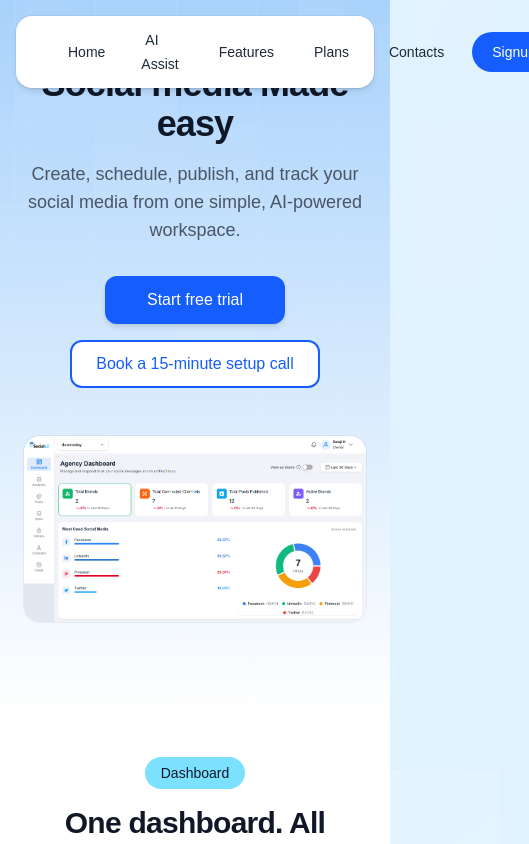
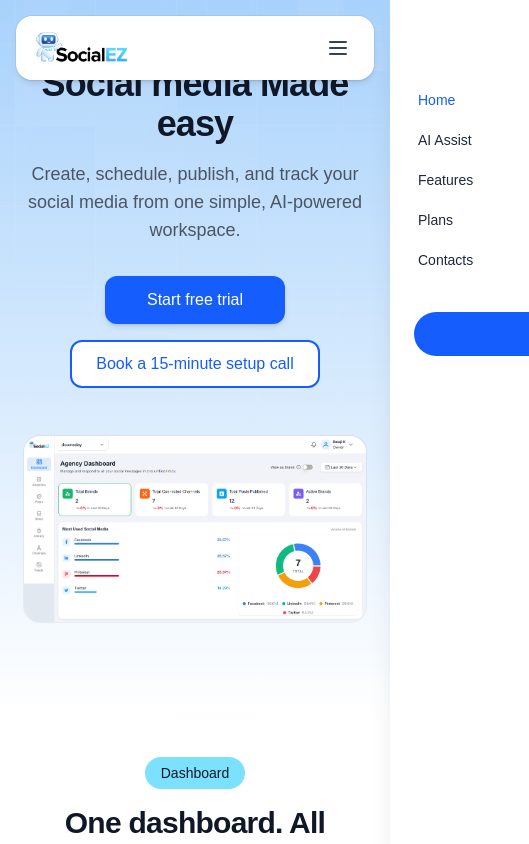
Before and after one commit to hanacourses/socialez-landing-page, a Next.js app: page / in a window 390 px wide. Shown: the top 844 px of the page, 529 px wide, since content can reach past the window. Built offline with nearby package versions, Linux system fonts and the light colour scheme.

Commit message:
layout responsiveness and navigation functionality updated

```diff
--- a/src/app/globals.css
+++ b/src/app/globals.css
@@ -32,12 +32,17 @@
 
 html {
   scroll-behavior: smooth;
+  overflow-x: hidden;
+  width: 100%;
 }
 
 body {
   background: var(--background);
   color: var(--foreground);
   font-family: Arial, Helvetica, sans-serif;
+  overflow-x: hidden;
+  width: 100%;
+  min-width: 0;
 }
 
 /* Landing background: bg.png as pattern, light blue base, gradient in lower area */
--- a/src/app/layout.tsx
+++ b/src/app/layout.tsx
@@ -18,6 +18,11 @@ export const metadata: Metadata = {
   description: "SocialEZ landing page",
 };
 
+export const viewport = {
+  width: "device-width",
+  initialScale: 1,
+};
+
 export default function RootLayout({
   children,
 }: Readonly<{
@@ -26,9 +31,9 @@ export default function RootLayout({
   return (
     <html lang="en">
       <body
-        className={`${geistSans.variable} ${geistMono.variable} min-h-screen antialiased bg-landing`}
+        className={`${geistSans.variable} ${geistMono.variable} min-h-screen w-full min-w-0 antialiased bg-landing overflow-x-hidden`}
       >
-        <header className="fixed left-0 right-0 top-0 z-50 px-4 pt-4 pb-2 sm:px-6">
+        <header className="fixed left-0 right-0 top-0 z-50 w-full px-4 pt-4 pb-2 sm:px-6">
           <Navbar />
         </header>
         {children}
--- a/src/app/page.tsx
+++ b/src/app/page.tsx
@@ -3,7 +3,7 @@ import { Hero, OneDashboard, FeaturesTabs, Scheduling, Performance,Faq,FooterCta
 
 export default function Home() {
   return (
-    <main>
+    <main className="w-full min-w-0 overflow-x-hidden">
       <Hero />
       <OneDashboard />
       <FeaturesTabs />
--- a/src/components/layout/Footer.tsx
+++ b/src/components/layout/Footer.tsx
@@ -60,7 +60,7 @@ const SOCIAL_LINKS = [
 
 export default function Footer() {
   return (
-    <footer className="bg-white border-t border-gray-200 w-full justify-center items-center flex ">
+    <footer id="contacts" className="bg-white border-t border-gray-200 w-full justify-center items-center flex ">
       <div className="w-full py-12 md:py-16 max-w-7xl mx-auto">
         <div className="w-full flex justify-between items-start gap-8">
           {/* Column 1: Logo, description, social */}
--- a/src/components/layout/Navbar/Navbar.tsx
+++ b/src/components/layout/Navbar/Navbar.tsx
@@ -1,39 +1,267 @@
 "use client";
 
 import Link from "next/link";
+import { useState, useEffect, useCallback } from "react";
 import { Logo } from "./Logo";
 import { NAV_LINKS } from "./constants";
 
+const getActiveHref = (): string => {
+  if (typeof window === "undefined") return "/";
+  const hash = window.location.hash;
+  if (hash) return hash;
+  return "/";
+};
+
+const useActiveNavLink = () => {
+  const [activeHref, setActiveHref] = useState(getActiveHref);
+
+  useEffect(() => {
+    const handleHashChange = () => setActiveHref(getActiveHref());
+
+    const updateActiveFromScroll = () => {
+      const headerOffset = 120;
+      const sections = NAV_LINKS.filter((l) => l.sectionId).map((l) => ({
+        link: l,
+        el: document.getElementById(l.sectionId!),
+      }));
+
+      const visible = sections
+        .filter(({ el }) => el)
+        .map(({ link, el }) => ({
+          link,
+          top: el!.getBoundingClientRect().top - headerOffset,
+        }))
+        .filter((v) => v.top <= window.innerHeight * 0.3)
+        .sort((a, b) => b.top - a.top);
+
+      if (visible.length > 0) {
+        setActiveHref(visible[0].link.href);
+      } else if (sections[0]?.link) {
+        setActiveHref(sections[0].link.href);
+      }
+    };
+
+    const observer = new IntersectionObserver(
+      () => updateActiveFromScroll(),
+      { rootMargin: "-20% 0px -60% 0px", threshold: 0 }
+    );
+
+    const timer = setTimeout(() => {
+      NAV_LINKS.forEach(({ sectionId }) => {
+        const el = sectionId ? document.getElementById(sectionId) : null;
+        if (el) observer.observe(el);
+      });
+      updateActiveFromScroll();
+    }, 100);
+
+    window.addEventListener("hashchange", handleHashChange);
+
+    return () => {
+      clearTimeout(timer);
+      observer.disconnect();
+      window.removeEventListener("hashchange", handleHashChange);
+    };
+  }, []);
+
+  return activeHref;
+};
+
+const NavLink = ({
+  label,
+  href,
+  isActive,
+  onClick,
+}: {
+  label: string;
+  href: string;
+  isActive?: boolean;
+  onClick?: () => void;
+}) => (
+  <li role="none">
+    <Link
+      href={href}
+      onClick={onClick}
+      className={`text-sm font-medium transition-colors rounded px-1 focus:outline-none focus-visible:ring-2 focus-visible:ring-blue-500 focus-visible:ring-offset-2 ${
+        isActive
+          ? "text-blue-600"
+          : "text-gray-800 hover:text-blue-600"
+      }`}
+      role="menuitem"
+      aria-current={isActive ? "page" : undefined}
+    >
+      {label}
+    </Link>
+  </li>
+);
+
 export const Navbar = () => {
+  const [isMobileMenuOpen, setIsMobileMenuOpen] = useState(false);
+  const activeHref = useActiveNavLink();
+
+  const handleToggleMobileMenu = useCallback(() => {
+    setIsMobileMenuOpen((prev) => !prev);
+  }, []);
+
+  const handleCloseMobileMenu = useCallback(() => {
+    setIsMobileMenuOpen(false);
+  }, []);
+
+  useEffect(() => {
+    const handleEscape = (e: KeyboardEvent) => {
+      if (e.key === "Escape") handleCloseMobileMenu();
+    };
+    if (isMobileMenuOpen) {
+      document.addEventListener("keydown", handleEscape);
+      document.body.style.overflow = "hidden";
+    }
+    return () => {
+      document.removeEventListener("keydown", handleEscape);
+      document.body.style.overflow = "";
+    };
+  }, [isMobileMenuOpen, handleCloseMobileMenu]);
+
   return (
+    <>
       <nav
-      className="mx-auto flex w-full max-w-7xl items-center justify-between gap-6 rounded-2xl bg-white px-6 py-3 shadow-md ring-1 ring-black/5"
+        className="relative mx-auto flex w-full min-w-0 max-w-7xl items-center justify-between gap-6 rounded-2xl bg-white px-4 py-3 shadow-md ring-1 ring-black/5 sm:px-6"
         role="navigation"
         aria-label="Main navigation"
       >
         <Logo />
 
-      <ul className="flex items-center gap-8" role="menubar">
+        {/* Desktop nav links - hidden on mobile */}
+        <ul className="hidden items-center gap-8 lg:flex" role="menubar">
           {NAV_LINKS.map(({ label, href }) => (
-          <li key={label} role="none">
-            <Link
+            <NavLink
+              key={label}
+              label={label}
               href={href}
-              className="text-sm font-medium text-gray-800 transition-colors hover:text-blue-600 focus:outline-none focus-visible:ring-2 focus-visible:ring-blue-500 focus-visible:ring-offset-2 rounded px-1"
-              role="menuitem"
-            >
-              {label}
-            </Link>
-          </li>
+              isActive={activeHref === href}
+            />
           ))}
         </ul>
 
+        {/* Desktop Signup - hidden on mobile */}
         <Link
           href="#signup"
-        className="shrink-0 rounded-full bg-blue-600 px-5 py-2.5 text-sm font-medium text-white transition-colors hover:bg-blue-700 focus:outline-none focus-visible:ring-2 focus-visible:ring-blue-500 focus-visible:ring-offset-2"
+          className="hidden shrink-0 rounded-xl bg-blue-600 px-5 py-2.5 text-sm font-medium text-white transition-colors hover:bg-blue-700 focus:outline-none focus-visible:ring-2 focus-visible:ring-blue-500 focus-visible:ring-offset-2 lg:inline-flex"
           aria-label="Sign up"
         >
           Signup
         </Link>
+
+        {/* Mobile hamburger button */}
+        <button
+          type="button"
+          onClick={handleToggleMobileMenu}
+          className="flex size-10 shrink-0 items-center justify-center rounded-lg text-gray-700 transition-colors hover:bg-gray-100 focus:outline-none focus-visible:ring-2 focus-visible:ring-blue-500 focus-visible:ring-offset-2 lg:hidden"
+          aria-expanded={isMobileMenuOpen}
+          aria-label={isMobileMenuOpen ? "Close menu" : "Open menu"}
+          aria-controls="mobile-menu"
+        >
+          {isMobileMenuOpen ? (
+            <svg
+              className="size-6"
+              fill="none"
+              stroke="currentColor"
+              viewBox="0 0 24 24"
+              aria-hidden
+            >
+              <path
+                strokeLinecap="round"
+                strokeLinejoin="round"
+                strokeWidth={2}
+                d="M6 18L18 6M6 6l12 12"
+              />
+            </svg>
+          ) : (
+            <svg
+              className="size-6"
+              fill="none"
+              stroke="currentColor"
+              viewBox="0 0 24 24"
+              aria-hidden
+            >
+              <path
+                strokeLinecap="round"
+                strokeLinejoin="round"
+                strokeWidth={2}
+                d="M4 6h16M4 12h16M4 18h16"
+              />
+            </svg>
+          )}
+        </button>
       </nav>
+
+      {/* Mobile menu overlay */}
+      <div
+        id="mobile-menu"
+        className={`fixed inset-0 left-0 top-0 z-40 lg:hidden ${
+          isMobileMenuOpen ? "pointer-events-auto" : "pointer-events-none"
+        }`}
+        aria-hidden={!isMobileMenuOpen}
+      >
+        {/* Backdrop */}
+        <button
+          type="button"
+          onClick={handleCloseMobileMenu}
+          className={`absolute inset-0 bg-black/50 transition-opacity ${
+            isMobileMenuOpen ? "opacity-100" : "opacity-0"
+          }`}
+          aria-label="Close menu"
+          tabIndex={-1}
+        />
+
+        {/* Slide-in panel */}
+        <div
+          className={`absolute right-0 top-0 flex h-full w-full max-w-xs flex-col gap-6 bg-white px-6 py-6 shadow-xl transition-transform duration-300 ease-out ${
+            isMobileMenuOpen ? "translate-x-0" : "translate-x-full"
+          }`}
+        >
+          <div className="flex justify-end">
+            <button
+              type="button"
+              onClick={handleCloseMobileMenu}
+              className="flex size-10 items-center justify-center rounded-lg text-gray-700 transition-colors hover:bg-gray-100 focus:outline-none focus-visible:ring-2 focus-visible:ring-blue-500"
+              aria-label="Close menu"
+            >
+              <svg
+                className="size-6"
+                fill="none"
+                stroke="currentColor"
+                viewBox="0 0 24 24"
+                aria-hidden
+              >
+                <path
+                  strokeLinecap="round"
+                  strokeLinejoin="round"
+                  strokeWidth={2}
+                  d="M6 18L18 6M6 6l12 12"
+                />
+              </svg>
+            </button>
+          </div>
+          <ul className="flex flex-col gap-4" role="menubar">
+            {NAV_LINKS.map(({ label, href }) => (
+              <NavLink
+                key={label}
+                label={label}
+                href={href}
+                isActive={activeHref === href}
+                onClick={handleCloseMobileMenu}
+              />
+            ))}
+          </ul>
+          <Link
+            href="#signup"
+            onClick={handleCloseMobileMenu}
+            className="mt-4 shrink-0 rounded-full bg-blue-600 px-5 py-3 text-center text-sm font-medium text-white transition-colors hover:bg-blue-700 focus:outline-none focus-visible:ring-2 focus-visible:ring-blue-500 focus-visible:ring-offset-2"
+            aria-label="Sign up"
+          >
+            Signup
+          </Link>
+        </div>
+      </div>
+    </>
   );
 };
--- a/src/components/layout/Navbar/constants.ts
+++ b/src/components/layout/Navbar/constants.ts
@@ -1,7 +1,7 @@
 export const NAV_LINKS = [
-  { label: "Home", href: "/" },
-  { label: "AI Assist", href: "#ai-assist" },
-  { label: "Features", href: "#features" },
-  { label: "Plans", href: "#plans" },
-  { label: "Contacts", href: "#contacts" },
+  { label: "Home", href: "/", sectionId: "hero" },
+  { label: "AI Assist", href: "#one-dashboard", sectionId: "one-dashboard" },
+  { label: "Features", href: "#features", sectionId: "features" },
+  { label: "Plans", href: "#plans", sectionId: "plans" },
+  { label: "Contacts", href: "#contacts", sectionId: "contacts" },
 ] as const;
--- a/src/components/sections/FAQ/Faq.tsx
+++ b/src/components/sections/FAQ/Faq.tsx
@@ -63,6 +63,7 @@ export default function Faq() {
 
     return (
         <section
+            id="plans"
             className="w-full  mx-auto bg-white flex justify-center items-center"
             aria-labelledby="faq-heading"
         >
--- a/src/components/sections/FeaturesTabs/FeaturesTabs.tsx
+++ b/src/components/sections/FeaturesTabs/FeaturesTabs.tsx
@@ -47,7 +47,7 @@ export const FeaturesTabs = () => {
 
   return (
     <section
-      id="features-tabs"
+      id="features"
       className="scroll-mt-20 bg-white px-4 py-16 sm:px-6 md:py-24"
       aria-labelledby="features-tabs-heading"
     >
--- a/src/components/sections/Hero/Hero.tsx
+++ b/src/components/sections/Hero/Hero.tsx
@@ -13,6 +13,7 @@ const HERO = {
 export const Hero = () => {
   return (
     <section
+      id="hero"
       className="relative min-h-[85vh] overflow-hidden"
       style={{
         background:
@@ -23,7 +24,7 @@ export const Hero = () => {
       }}
       aria-labelledby="hero-heading"
     >
-      <div className="relative mx-auto flex max-w-7xl flex-col items-center px-4 pt-16 pb-8 text-center sm:px-6 md:pt-36">
+      <div className="relative mx-auto flex w-full min-w-0 max-w-7xl flex-col items-center px-4 pt-16 pb-8 text-center sm:px-6 md:pt-36">
         <h1
           id="hero-heading"
           className="text-4xl font-bold tracking-tight text-gray-900 sm:text-5xl md:text-6xl"
```
Also changed, not shown: src/components/sections/Performance/Performance.tsx (+5 -5 lines). Lines whose indentation alone changed are shown as unchanged.
